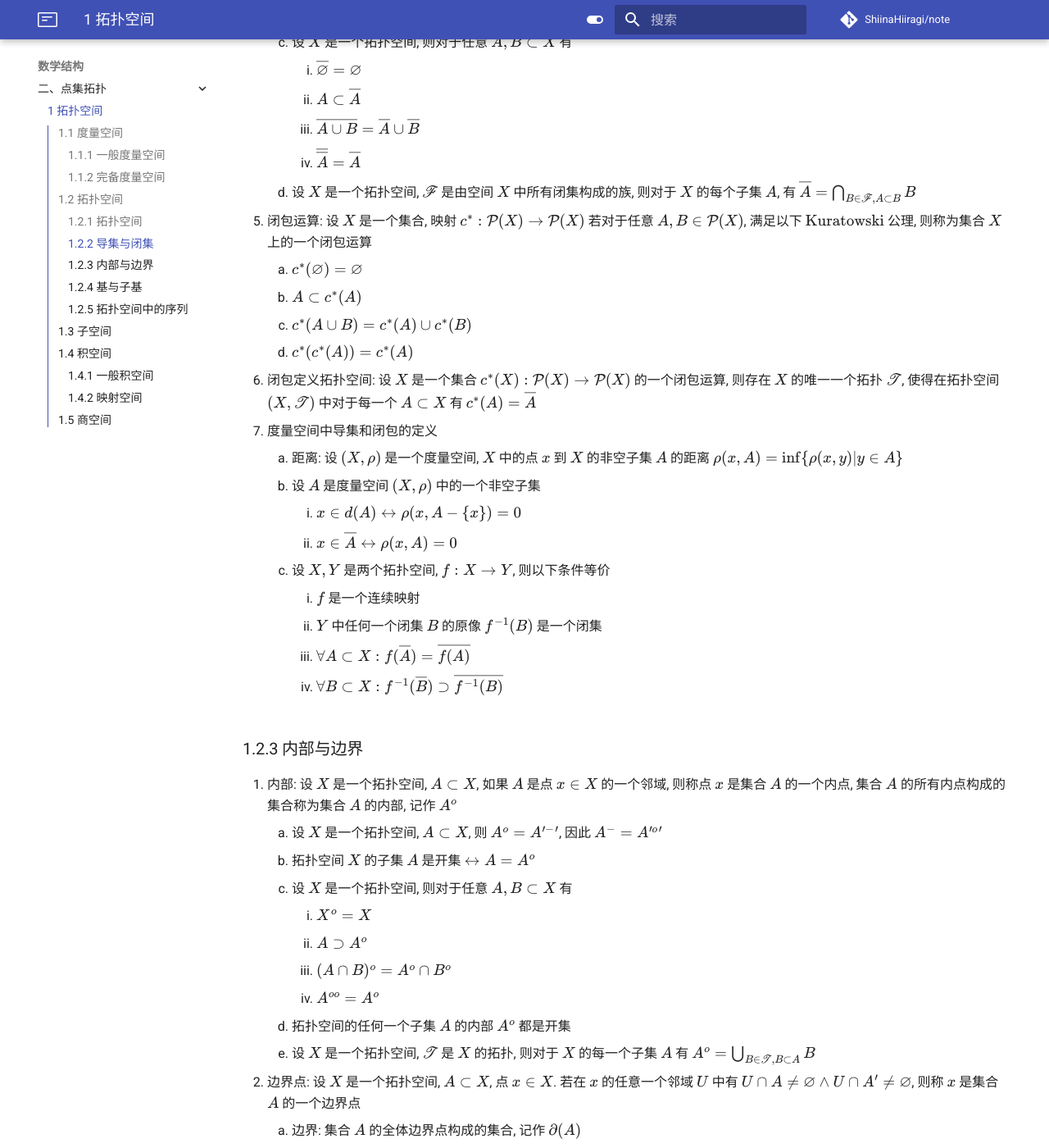
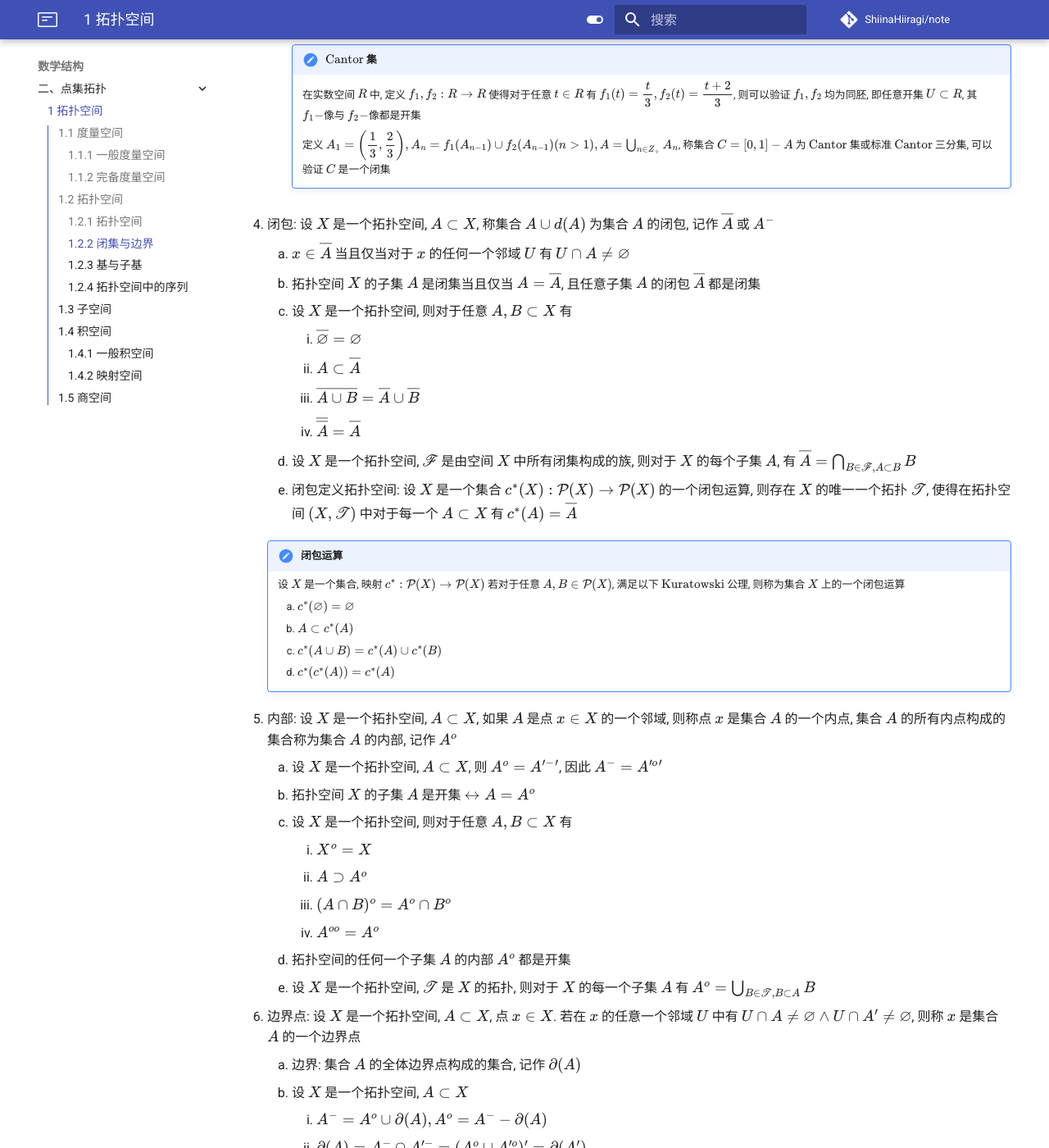
Before and after one commit to ShiinaHiiragi/note, an MkDocs documentation site: the page built from docs/math/top/space.md, in a window 1280 px wide and 1400 px high, scrolled down 4535 px. Shown: the whole window at 82% size. Built offline with MkDocs 1.6.1 and Material for MkDocs 9.7.7, drawn with Linux system fonts in a browser that asks for light colours; comment, search, counter and statistics services are not loaded; some of the changed text lies outside the part shown.

Commit message:
subtle change

```diff
--- a/docs/math/top/space.md
+++ b/docs/math/top/space.md
@@ -90,14 +100,14 @@
     2. 设 $X, Y$ 是两个拓扑空间, 如果存在一个同胚 $f: X\to Y$, 则称拓扑空间 $X$ 与拓扑空间 $Y$ 是同胚的, 或称 $X$ 同胚于 $Y$. 在任意给定的一个由拓扑空间组成的族中, 两个拓扑空间是否同胚这一关系是一个等价关系
     3. 拓扑不变性质: 拓扑空间的某种性质 $P$, 若为某一个拓扑空间所具有, 也必为与其同胚的任何一个拓扑空间所具有, 则称此性质是一个拓扑不变性质
 
-### 1.2.2 导集与闭集
-1. 凝聚点: 设 $X$ 是一个拓扑空间, $A\subset X$
-    1. 凝聚点: 如果点 $x\in X$ 的每一个邻域 $U$ 中都有 $A$ 中异于 $x$ 的点, 则 $U\cap(A-|x|)\neq \varnothing$, 则称点 $x$ 是集合 $A$ 的一个凝聚点或极限点
-    2. 孤立点: 若存在 $x$ 的一个邻域 $U$ 使得 $U\cap(A-|x|)= \varnothing$, 则称 $x$ 为 $A$ 的一个孤立点
+### 1.2.2 闭集与边界
+1. 凝聚点与孤立点: 设 $X$ 是一个拓扑空间, $A\subset X$
+    1. 凝聚点: 如果点 $x\in X$ 的每一个邻域 $U$ 中都有 $U\cap(A-|x|)\neq \varnothing$, 则称点 $x$ 是集合 $A$ 的一个凝聚点或极限点
+    2. 孤立点: 若 $x\in A$ 且存在 $x$ 的一个邻域 $U$ 使得 $U\cap(A-|x|)= \varnothing$, 则称 $x$ 为 $A$ 的一个孤立点
 2. 导集: 设 $X$ 是一个拓扑空间, $A\subset X$
-    1. 定义: 集合 $A$ 中所有凝聚点构成的集合, 记作 $d(A)$
+    1. 定义: 集合 $A$ 的所有凝聚点构成的集合, 记作 $d(A)$
     2. 设 $X$ 是一个拓扑空间, $A\subset X$
-        1. $d(\varnothing) = \varnothing$A
+        1. $d(\varnothing) = \varnothing$
         2. $A\subset B\to d(A)\subset d(B)$
         3. $d(A\cup B) = d(A) \cup d(B)$
         4. $d(d(A)) \subset A\cup d(A)$
@@ -108,10 +118,10 @@
         2. 若 $A, B\in \mathscr F$, 则 $A\cup B\in \mathscr F$
         3. 如果 $\varnothing \neq \mathscr F_1\subset \mathscr F$, 则 $\bigcap_{A\in \mathscr F_1}A\in \mathscr F$
 
-    !!! note "$\mathrm{Cantor}$ 集"
-        在实数空间 $R$ 中, 定义 $f_1, f_2: R\to R$ 使得对于任意 $t\in R$ 有 $f_1(t)=\dfrac{t}{3}, f_2(t)=\dfrac{t+2}{3}$, 则可以验证 $f_1, f_2$ 均为同胚, 即任意开集 $U\subset R$, 其 $f_1-$像与 $f_2-$像都是开集
+        !!! note "$\mathrm{Cantor}$ 集"
+            在实数空间 $R$ 中, 定义 $f_1, f_2: R\to R$ 使得对于任意 $t\in R$ 有 $f_1(t)=\dfrac{t}{3}, f_2(t)=\dfrac{t+2}{3}$, 则可以验证 $f_1, f_2$ 均为同胚, 即任意开集 $U\subset R$, 其 $f_1-$像与 $f_2-$像都是开集
 
-        定义 $A_1=\left(\dfrac13, \dfrac23\right), A_n=f_1(A_{n-1})\cup f_2(A_{n-1})(n>1), A=\bigcup_{n\in Z_+}A_n$, 称集合 $C=[0, 1]-A$ 为 $\mathrm{Cantor}$ 集或标准 $\mathrm{Cantor}$ 三分集, 可以验证 $C$ 是一个闭集
+            定义 $A_1=\left(\dfrac13, \dfrac23\right), A_n=f_1(A_{n-1})\cup f_2(A_{n-1})(n>1), A=\bigcup_{n\in Z_+}A_n$, 称集合 $C=[0, 1]-A$ 为 $\mathrm{Cantor}$ 集或标准 $\mathrm{Cantor}$ 三分集, 可以验证 $C$ 是一个闭集
 
 4. 闭包: 设 $X$ 是一个拓扑空间, $A\subset X$, 称集合 $A\cup d(A)$ 为集合 $A$ 的闭包, 记作 $\overline A$ 或 $A^-$
     1. $x\in \overline A$ 当且仅当对于 $x$ 的任何一个邻域 $U$ 有 $U\cap A\neq \varnothing$
@@ -122,25 +132,17 @@
         3. $\overline{A\cup B} = \overline A \cup \overline B$
         4. $\overline{\overline A} = \overline A$
     4. 设 $X$ 是一个拓扑空间, $\mathscr F$ 是由空间 $X$ 中所有闭集构成的族, 则对于 $X$ 的每个子集 $A$, 有 $\overline A = \bigcap_{B\in \mathscr F, A\subset B}B$
-5. 闭包运算: 设 $X$ 是一个集合, 映射 $c^*: \mathcal P(X)\to \mathcal P(X)$ 若对于任意 $A, B\in \mathcal P(X)$, 满足以下 $\mathrm{Kuratowski}$ 公理, 则称为集合 $X$ 上的一个闭包运算
-    1. $c^*(\varnothing) = \varnothing$
-    2. $A\subset c^*(A)$
-    3. $c^*(A\cup B) = c^*(A) \cup c^*(B)$
-    4. $c^*(c^*(A)) = c^*(A)$
-6. 闭包定义拓扑空间: 设 $X$ 是一个集合 $c^*(X): \mathcal P(X)\to \mathcal P(X)$ 的一个闭包运算, 则存在 $X$ 的唯一一个拓扑 $\mathscr T$, 使得在拓扑空间 $(X, \mathscr T)$ 中对于每一个 $A\subset X$ 有 $c^*(A)=\overline A$
-7. 度量空间中导集和闭包的定义
-    1. 距离: 设 $(X, \rho)$ 是一个度量空间, $X$ 中的点 $x$ 到 $X$ 的非空子集 $A$ 的距离 $\rho(x, A)=\inf\{\rho(x, y)|y\in A\}$
-    2. 设 $A$ 是度量空间 $(X, \rho)$ 中的一个非空子集
-        1. $x\in d(A) \leftrightarrow \rho(x, A-\{x\}) = 0$
-        2. $x\in \overline A \leftrightarrow \rho(x, A) = 0$
-    3. 设 $X, Y$ 是两个拓扑空间, $f: X\to Y$, 则以下条件等价
-        1. $f$ 是一个连续映射
-        2. $Y$ 中任何一个闭集 $B$ 的原像 $f^{-1}(B)$ 是一个闭集
-        3. $\forall A\subset X: f(\overline A)=\overline{f(A)}$
-        4. $\forall B\subset X: f^{-1}(\overline B)\supset \overline{f^{-1}(B)}$
+    5. 闭包定义拓扑空间: 设 $X$ 是一个集合 $c^*(X): \mathcal P(X)\to \mathcal P(X)$ 的一个闭包运算, 则存在 $X$ 的唯一一个拓扑 $\mathscr T$, 使得在拓扑空间 $(X, \mathscr T)$ 中对于每一个 $A\subset X$ 有 $c^*(A)=\overline A$
 
-### 1.2.3 内部与边界
-1. 内部: 设 $X$ 是一个拓扑空间, $A\subset X$, 如果 $A$ 是点 $x\in X$ 的一个邻域, 则称点 $x$ 是集合 $A$ 的一个内点, 集合 $A$ 的所有内点构成的集合称为集合 $A$ 的内部, 记作 $A^o$
+    !!! note "闭包运算"
+        设 $X$ 是一个集合, 映射 $c^*: \mathcal P(X)\to \mathcal P(X)$ 若对于任意 $A, B\in \mathcal P(X)$, 满足以下 $\mathrm{Kuratowski}$ 公理, 则称为集合 $X$ 上的一个闭包运算
+
+        1. $c^*(\varnothing) = \varnothing$
+        2. $A\subset c^*(A)$
+        3. $c^*(A\cup B) = c^*(A) \cup c^*(B)$
+        4. $c^*(c^*(A)) = c^*(A)$
+
+5. 内部: 设 $X$ 是一个拓扑空间, $A\subset X$, 如果 $A$ 是点 $x\in X$ 的一个邻域, 则称点 $x$ 是集合 $A$ 的一个内点, 集合 $A$ 的所有内点构成的集合称为集合 $A$ 的内部, 记作 $A^o$
     1. 设 $X$ 是一个拓扑空间, $A\subset X$, 则 $A^o = A{}'^-{}'$, 因此 $A^-=A{}'^o{}'$
     2. 拓扑空间 $X$ 的子集 $A$ 是开集 $\leftrightarrow A = A^o$
     3. 设 $X$ 是一个拓扑空间, 则对于任意 $A, B\subset X$ 有
@@ -150,13 +152,14 @@
         4. $A^{oo}=A^o$
     4. 拓扑空间的任何一个子集 $A$ 的内部 $A^o$ 都是开集
     5. 设 $X$ 是一个拓扑空间, $\mathscr T$ 是 $X$ 的拓扑, 则对于 $X$ 的每一个子集 $A$ 有 $A^o=\bigcup_{B\in\mathscr T, B\subset A} B$
-2. 边界点: 设 $X$ 是一个拓扑空间, $A\subset X$, 点 $x\in X$. 若在 $x$ 的任意一个邻域 $U$ 中有 $U\cap A\neq \varnothing \wedge U\cap A'\neq \varnothing$, 则称 $x$ 是集合 $A$ 的一个边界点
+
+6. 边界点: 设 $X$ 是一个拓扑空间, $A\subset X$, 点 $x\in X$. 若在 $x$ 的任意一个邻域 $U$ 中有 $U\cap A\neq \varnothing \wedge U\cap A'\neq \varnothing$, 则称 $x$ 是集合 $A$ 的一个边界点
     1. 边界: 集合 $A$ 的全体边界点构成的集合, 记作 $\partial(A)$
     2. 设 $X$ 是一个拓扑空间, $A\subset X$
         1. $A^-=A^o\cup \partial(A), A^o=A^--\partial(A)$
         2. $\partial(A)=A^-\cap A{}'^-=(A^o\cup A{}'^o)'=\partial(A')$
 
-### 1.2.4 基与子基
+### 1.2.3 基与子基
 1. 基: 设 $(X, \mathscr T)$ 是一个拓扑空间, $\mathscr B$ 是 $\mathscr T$ 的一个子族. 若 $\forall U\in \mathscr T\ \exists \mathscr B_1\subset \mathscr B: U=\bigcup_{B\in \mathscr B_1}B$, 则称 $\mathscr B$ 是拓扑 $\mathscr T$ 的一个基
     1. 一个度量空间的所有球形邻域构成集族是这个度量空间作为拓扑空间时的一个基
     2. 设 $\mathscr B$ 是拓扑空间 $(X, \mathscr T)$ 的一个开集族, 则 $\mathscr B$ 是拓扑空间 $X$ 的一个基当且仅当对于每一个 $x\in X$ 和 $x$ 的每一个邻域 $U_x$, 存在 $V_x\in \mathscr B$ 使得 $x\in V_x\subset U_x$
@@ -177,11 +180,11 @@
         1. 若 $\mathscr B$ 是 $X$ 的一个基, 则 $\mathscr B_x=\{B\in \mathscr B|x\in B\}$ 是点 $x$ 的一个邻域基
         2. 若 $\mathscr S$ 是 $X$ 的一个子基, 则 $\mathscr S_x=\{S\in \mathscr S|x\in S\}$ 是点 $x$ 的一个邻域子基
 
-### 1.2.5 拓扑空间中的序列
+### 1.2.4 拓扑空间中的序列
 1. 序列: 设 $X$ 是一个拓扑空间, 每一个映射 $S: Z_+\to X$ 称作 $X$ 中的一个序列, 将序列 $S$ 记作 $\{x_i\}_{i\in Z_+}$ 或 $\{x_1, x_2, \cdots\}$, 其中 $x_i=S(i), i\in Z_+$
     1. $\{x_i\}_{i\in Z_+}$ 可简记为 $\{x_i\}$
     2. 集合 $\{x_i|i\in Z_+\}$ 可为有限集, 当其为单点集时, 称序列 $\{x_i\}_{i\in Z_+}$ 为一个常值序列
-2. 极限点: 设 $\{x_i\}_{i\in Z_+}$ 是拓扑空间中的一个序列, $x\in X$. 若对于 $x$ 的任意邻域 $u$, 存在 $M\in Z$ 使得当 $i>M$ 时有 $x_i\in U$, 则称点 $x$ 是序列 $\{x_i\}_{i\in Z_+}$ 的一个极限点, 也称序列 $\{x_i\}_{i\in Z_+}$ 收敛于 $x$, 记作 $\lim_{i\to \infty}x_i=x$ 或 $x_i\to x(i\to \infty)$
+2. 极限点: 设 $\{x_i\}_{i\in Z_+}$ 是拓扑空间中的一个序列, $x\in X$. 若对于 $x$ 的任意邻域 $U$, 存在 $M\in Z$ 使得当 $i>M$ 时有 $x_i\in U$, 则称点 $x$ 是序列 $\{x_i\}_{i\in Z_+}$ 的一个极限点, 也称序列 $\{x_i\}_{i\in Z_+}$ 收敛于 $x$, 记作 $\lim_{i\to \infty}x_i=x$ 或 $x_i\to x(i\to \infty)$
     1. 如果序列至少有一个极限, 则称这个序列是一个收敛序列
     2. 设 $X$ 是一个拓扑空间, $S, S_1:Z_+ \to X$ 是 $X$ 中的两个序列, 如果存在一个映射 $N: Z_+\to Z_+$ 有 $\forall n_1, n_2\in Z_+: n_1<n_2 \to N(n_1)<N(n_2)$, 使得 $S_1=S\circ N$, 则称序列 $S_1$ 是序列 $S$ 的一个子序列
 3. 序列的性质
```
Also changed, not shown: other parts of docs/math/top/space.md (+10 -0 lines).
